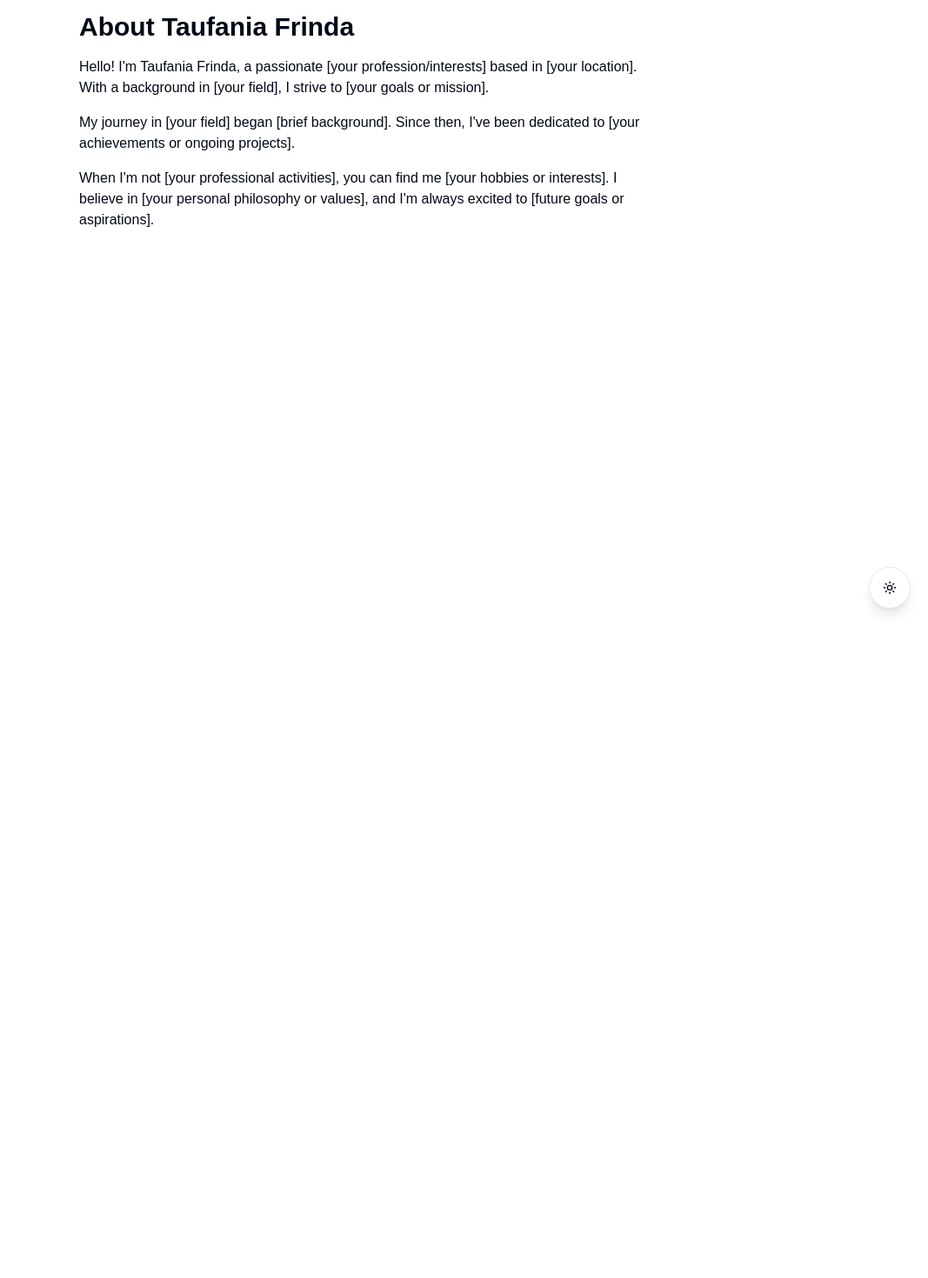
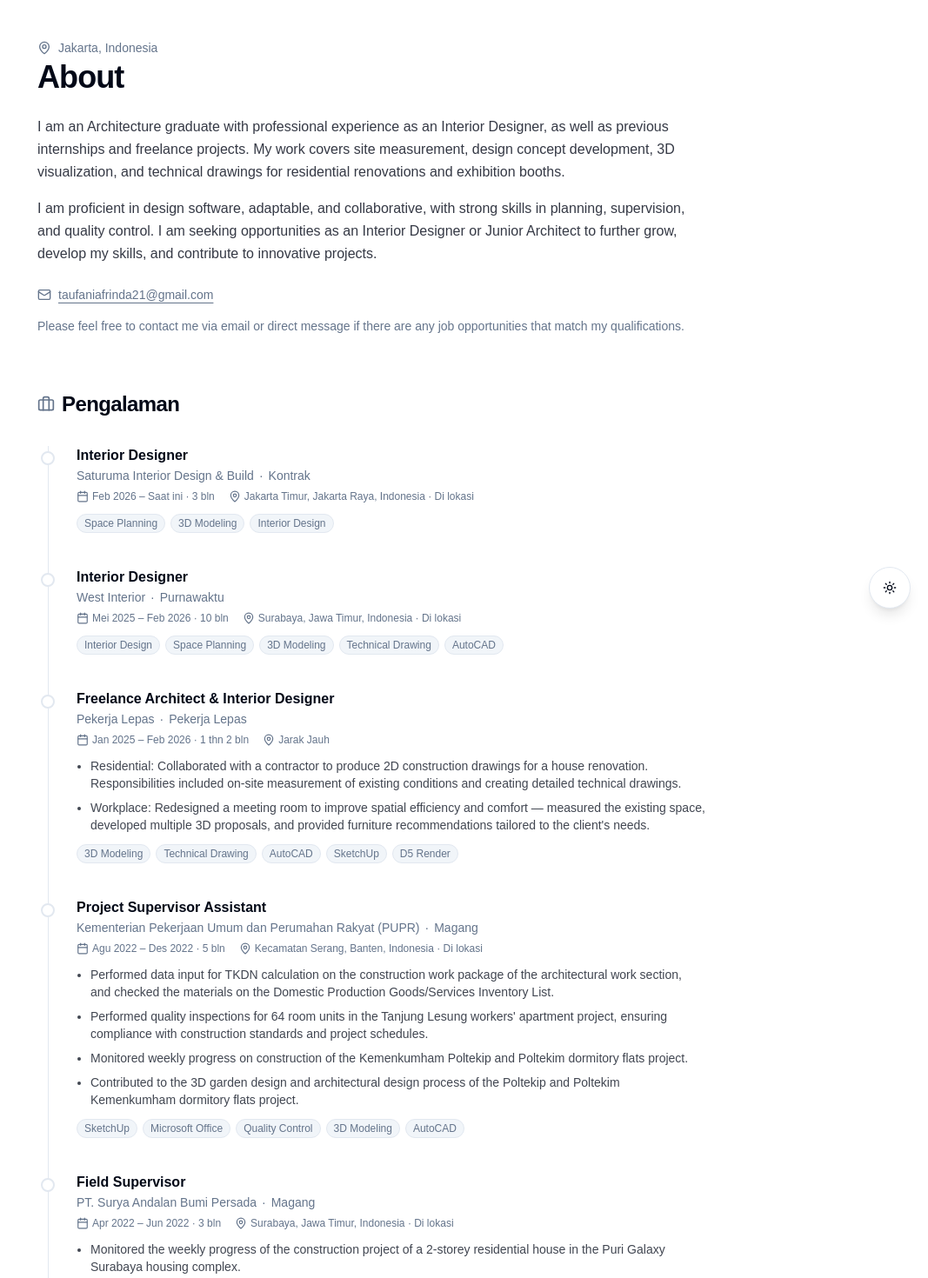
Before and after one commit to frindasp/my-portfolio, a Next.js app: page /about in a window 1280 px wide. Shown: the part 80-1550 px from the top of the page at 87% size, without its empty margins (213-1280 px from the left). Before the commit the page ends 800 px from the top, so only its background shows below. Built offline with nearby package versions, Linux system fonts and the light colour scheme; no server answers.

Commit message:
✨ feat: add About page with professional experience timeline

```diff
--- a/app/about/page.tsx
+++ b/app/about/page.tsx
@@ -1,27 +1,173 @@
 import { Metadata } from "next";
+import { MapPin, Mail, Briefcase, Calendar, ExternalLink } from "lucide-react";
 
 export const metadata: Metadata = {
-  title: "about",
+  title: "About",
+  description:
+    "Learn about Taufania Frinda — Architecture graduate and Interior Designer based in Jakarta.",
 };
+
+const experiences = [
+  {
+    company: "Saturuma Interior Design & Build",
+    role: "Interior Designer",
+    type: "Kontrak",
+    period: "Feb 2026 – Saat ini · 3 bln",
+    location: "Jakarta Timur, Jakarta Raya, Indonesia · Di lokasi",
+    skills: ["Space Planning", "3D Modeling", "Interior Design"],
+    description: [],
+  },
+  {
+    company: "West Interior",
+    role: "Interior Designer",
+    type: "Purnawaktu",
+    period: "Mei 2025 – Feb 2026 · 10 bln",
+    location: "Surabaya, Jawa Timur, Indonesia · Di lokasi",
+    skills: ["Interior Design", "Space Planning", "3D Modeling", "Technical Drawing", "AutoCAD"],
+    description: [],
+  },
+  {
+    company: "Pekerja Lepas",
+    role: "Freelance Architect & Interior Designer",
+    type: "Pekerja Lepas",
+    period: "Jan 2025 – Feb 2026 · 1 thn 2 bln",
+    location: "Jarak Jauh",
+    skills: ["3D Modeling", "Technical Drawing", "AutoCAD", "SketchUp", "D5 Render"],
+    description: [
+      "Residential: Collaborated with a contractor to produce 2D construction drawings for a house renovation. Responsibilities included on-site measurement of existing conditions and creating detailed technical drawings.",
+      "Workplace: Redesigned a meeting room to improve spatial efficiency and comfort — measured the existing space, developed multiple 3D proposals, and provided furniture recommendations tailored to the client's needs.",
+    ],
+  },
+  {
+    company: "Kementerian Pekerjaan Umum dan Perumahan Rakyat (PUPR)",
+    role: "Project Supervisor Assistant",
+    type: "Magang",
+    period: "Agu 2022 – Des 2022 · 5 bln",
+    location: "Kecamatan Serang, Banten, Indonesia · Di lokasi",
+    skills: ["SketchUp", "Microsoft Office", "Quality Control", "3D Modeling", "AutoCAD"],
+    description: [
+      "Performed data input for TKDN calculation on the construction work package of the architectural work section, and checked the materials on the Domestic Production Goods/Services Inventory List.",
+      "Performed quality inspections for 64 room units in the Tanjung Lesung workers' apartment project, ensuring compliance with construction standards and project schedules.",
+      "Monitored weekly progress on construction of the Kemenkumham Poltekip and Poltekim dormitory flats project.",
+      "Contributed to the 3D garden design and architectural design process of the Poltekip and Poltekim Kemenkumham dormitory flats project.",
+    ],
+  },
+  {
+    company: "PT. Surya Andalan Bumi Persada",
+    role: "Field Supervisor",
+    type: "Magang",
+    period: "Apr 2022 – Jun 2022 · 3 bln",
+    location: "Surabaya, Jawa Timur, Indonesia · Di lokasi",
+    skills: ["Microsoft Office", "Construction", "RAB Calculation"],
+    description: [
+      "Monitored the weekly progress of the construction project of a 2-storey residential house in the Puri Galaxy Surabaya housing complex.",
+      "Performed RAB calculations on architectural work in the Construction of a 2-floor residential house in Puri Galaxy Surabaya.",
+    ],
+  },
+];
 
 export default function About() {
   return (
-    <div className="max-w-2xl mx-auto">
-      <h1 className="text-3xl font-bold mb-4">About Taufania Frinda</h1>
-      <p className="mb-4">
-        Hello! I'm Taufania Frinda, a passionate [your profession/interests]
-        based in [your location]. With a background in [your field], I strive to
-        [your goals or mission].
-      </p>
-      <p className="mb-4">
-        My journey in [your field] began [brief background]. Since then, I've
-        been dedicated to [your achievements or ongoing projects].
-      </p>
-      <p>
-        When I'm not [your professional activities], you can find me [your
-        hobbies or interests]. I believe in [your personal philosophy or
-        values], and I'm always excited to [future goals or aspirations].
-      </p>
+    <div className="max-w-3xl mx-auto space-y-16 py-8">
+      {/* ── About Section ── */}
+      <section>
+        <div className="flex items-center gap-2 text-sm text-muted-foreground mb-1">
+          <MapPin className="w-4 h-4" />
+          <span>Jakarta, Indonesia</span>
+        </div>
+
+        <h1 className="text-4xl font-bold tracking-tight mb-6">
+          About
+        </h1>
+
+        <div className="space-y-4 text-base leading-relaxed text-foreground/80">
+          <p>
+            I am an Architecture graduate with professional experience as an Interior Designer,
+            as well as previous internships and freelance projects. My work covers site
+            measurement, design concept development, 3D visualization, and technical drawings
+            for residential renovations and exhibition booths.
+          </p>
+          <p>
+            I am proficient in design software, adaptable, and collaborative, with strong skills
+            in planning, supervision, and quality control. I am seeking opportunities as an
+            Interior Designer or Junior Architect to further grow, develop my skills, and
+            contribute to innovative projects.
+          </p>
+
+          <div className="flex items-center gap-2 pt-2 text-sm text-muted-foreground">
+            <Mail className="w-4 h-4 shrink-0" />
+            <a
+              href="mailto:taufaniafrinda21@gmail.com"
+              className="hover:text-foreground transition-colors underline underline-offset-4"
+            >
+              taufaniafrinda21@gmail.com
+            </a>
+          </div>
+
+          <p className="text-sm text-muted-foreground">
+            Please feel free to contact me via email or direct message if there are any job
+            opportunities that match my qualifications.
+          </p>
+        </div>
+      </section>
+
+      {/* ── Experience Section ── */}
+      <section>
+        <div className="flex items-center gap-2 mb-8">
+          <Briefcase className="w-5 h-5 text-muted-foreground" />
+          <h2 className="text-2xl font-semibold tracking-tight">Pengalaman</h2>
+        </div>
+
+        <ol className="relative border-l border-border space-y-10 ml-3">
+          {experiences.map((exp, idx) => (
+            <li key={idx} className="pl-8 relative">
+              {/* Timeline dot */}
+              <span className="absolute -left-[9px] top-1.5 w-4 h-4 rounded-full border-2 border-border bg-background" />
+
+              {/* Role & Company */}
+              <p className="font-semibold text-base leading-snug">{exp.role}</p>
+              <p className="text-sm text-muted-foreground mt-0.5">
+                {exp.company}
+                <span className="mx-1.5">·</span>
+                <span>{exp.type}</span>
+              </p>
+
+              {/* Period & Location */}
+              <div className="flex flex-wrap gap-x-4 gap-y-1 mt-1.5 text-xs text-muted-foreground">
+                <span className="flex items-center gap-1">
+                  <Calendar className="w-3.5 h-3.5" />
+                  {exp.period}
+                </span>
+                <span className="flex items-center gap-1">
+                  <MapPin className="w-3.5 h-3.5" />
+                  {exp.location}
+                </span>
+              </div>
+
+              {/* Description bullets */}
+              {exp.description.length > 0 && (
+                <ul className="mt-3 space-y-2 text-sm text-foreground/75 list-disc list-outside ml-4">
+                  {exp.description.map((point, i) => (
+                    <li key={i}>{point}</li>
+                  ))}
+                </ul>
+              )}
+
+              {/* Skill tags */}
+              <div className="flex flex-wrap gap-1.5 mt-3">
+                {exp.skills.map((skill) => (
+                  <span
+                    key={skill}
+                    className="px-2 py-0.5 rounded-full text-xs border border-border bg-muted text-muted-foreground"
+                  >
+                    {skill}
+                  </span>
+                ))}
+              </div>
+            </li>
+          ))}
+        </ol>
+      </section>
     </div>
   );
 }
```
